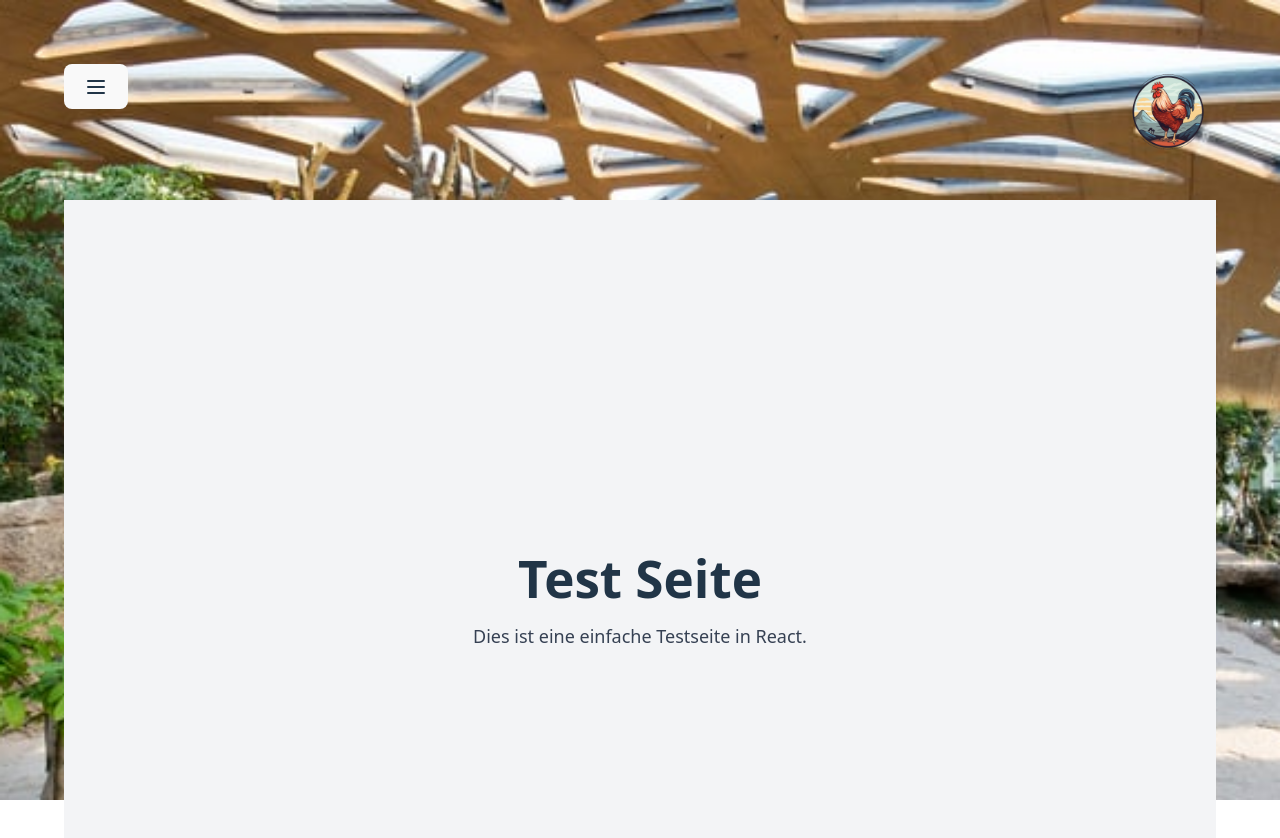
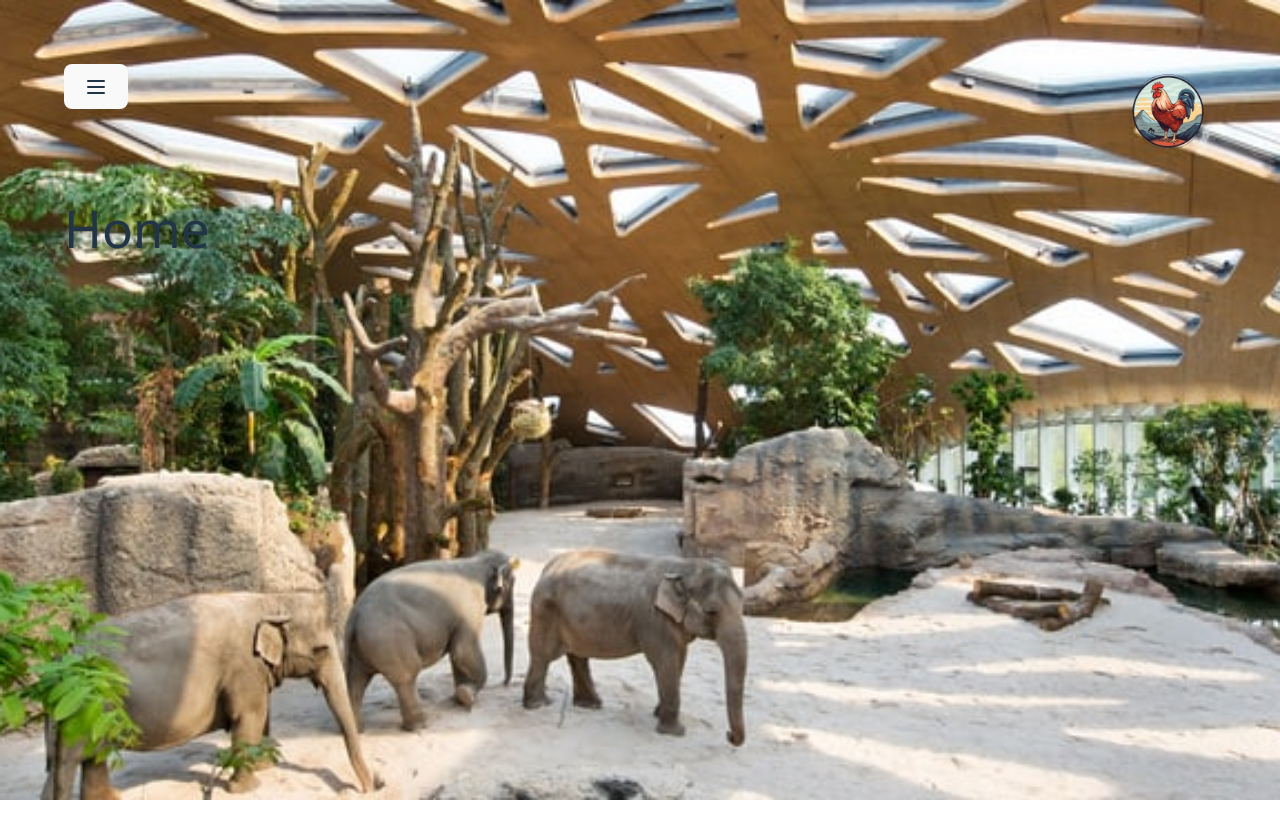
Before and after one commit to Stiwyy/ZooApplikation-SCRUM, a React (Vite) app: page / in a window 1280 px wide. Shown: the top 838 px of the page. After the commit the page ends 800 px from the top, so only its background shows below. Built offline with nearby package versions, Linux system fonts and the light colour scheme.

Commit message:
Added home page

```diff
--- a/src/App.jsx
+++ b/src/App.jsx
@@ -1,20 +1,20 @@
-// App.jsx
 import './App.css';
 import Navbar from "./components/Navbar.jsx";
 import ZooLogo from "./assets/zoo_logo.png";
 import QrCode from "./components/QrCode.jsx";
 import { useState } from 'react';
 import Test from "./page/Testpage.jsx"
+import Home from "./page/Home.jsx";
 
 function App() {
-    const [activeComponent, setActiveComponent] = useState("Test"); // Neuer Zustand für die aktive Komponente
+    const [activeComponent, setActiveComponent] = useState("Home");
 
     return (
         <>
             <main>
                 <div className="grid grid-cols-3 gap-4 w-full mb-10">
                     <div>
-                        <Navbar onPageChange={setActiveComponent} /> {/* Callback übergeben */}
+                        <Navbar onPageChange={setActiveComponent} />
                     </div>
                     <div></div>
                     <div className="place-self-end">
@@ -23,10 +23,9 @@ function App() {
                 </div>
 
                 <div>
-                    {/* Dynamisch die Komponente basierend auf dem aktiven Zustand anzeigen */}
                     {activeComponent === "Qrcode" && <QrCode />}
                     {activeComponent === "Test" && <Test />}
-                    {/* Du kannst hier weitere Komponenten hinzufügen, wie z.B. Test */}
+                    {activeComponent === "Home" && <Home/>}
                 </div>
             </main>
         </>
--- a/src/components/Navbar.jsx
+++ b/src/components/Navbar.jsx
@@ -4,8 +4,6 @@ import { Menu, X } from "lucide-react";
 import { Button } from "./Button";
 import { motion, AnimatePresence } from "framer-motion";
 import { Link } from "react-router-dom";
-import Test from "../page/Testpage.jsx";
-import Qrcode from "../components/QrCode.jsx";
 
 export default function Navbar({ onPageChange }) { // Neue Prop hinzufügen
     const [isOpen, setIsOpen] = useState(false);
@@ -47,8 +45,8 @@ export default function Navbar({ onPageChange }) { // Neue Prop hinzufügen
                             className="absolute top-full left-0 bg-white shadow-md rounded-md mt-2 z-10"
                         >
                             <div className="flex flex-col">
-                                <Link to="/page1">
-                                    <Button className="w-full" onClick={() => handlePageChange("Test")}>Home</Button>
+                                <Link to="/">
+                                    <Button className="w-full" onClick={() => handlePageChange("Home")}>Home</Button>
                                 </Link>
                                 <Link to="/page2">
                                     <Button className="w-full" onClick={() => handlePageChange("Qrcode")}>Qrcode</Button>
--- /dev/null
+++ b/src/page/Home.jsx
@@ -0,0 +1,7 @@
+export default function Home() {
+    return(
+        <>
+            <h1>Home</h1>
+        </>
+    )
+}
```
